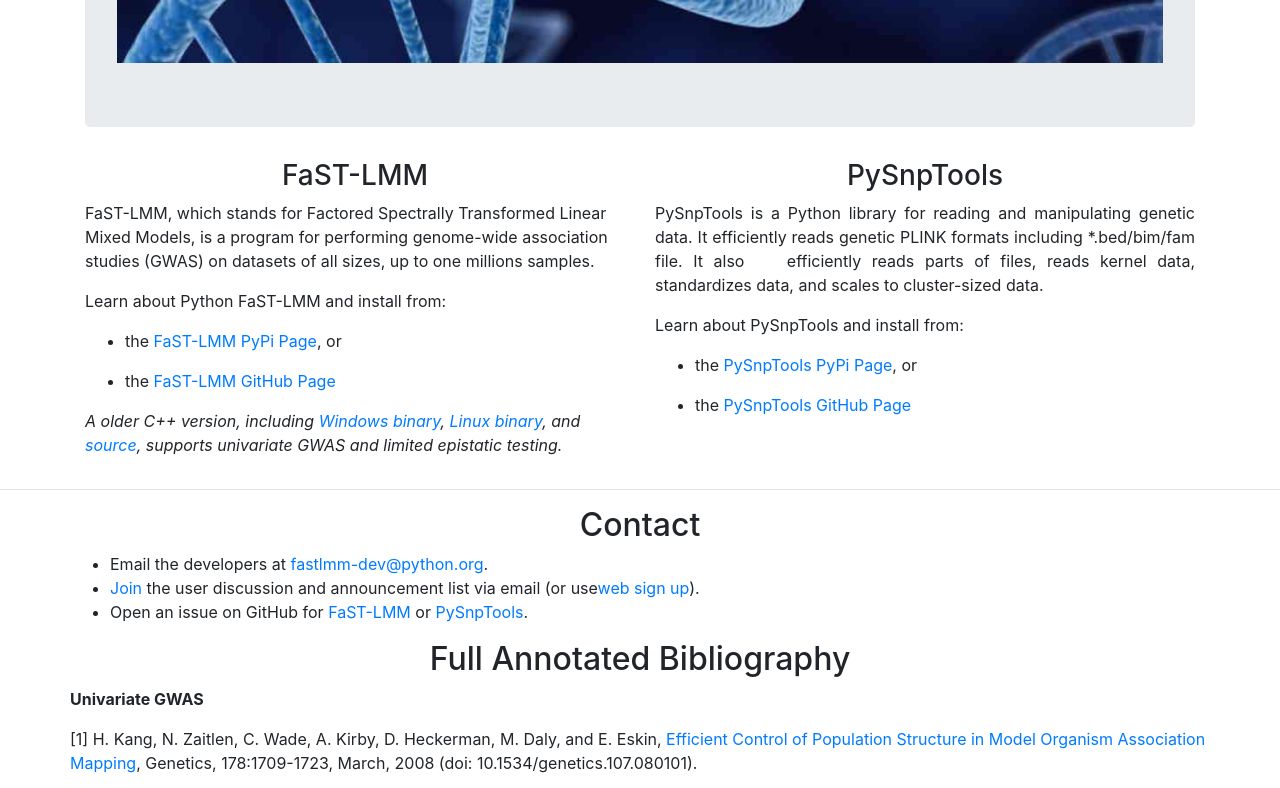
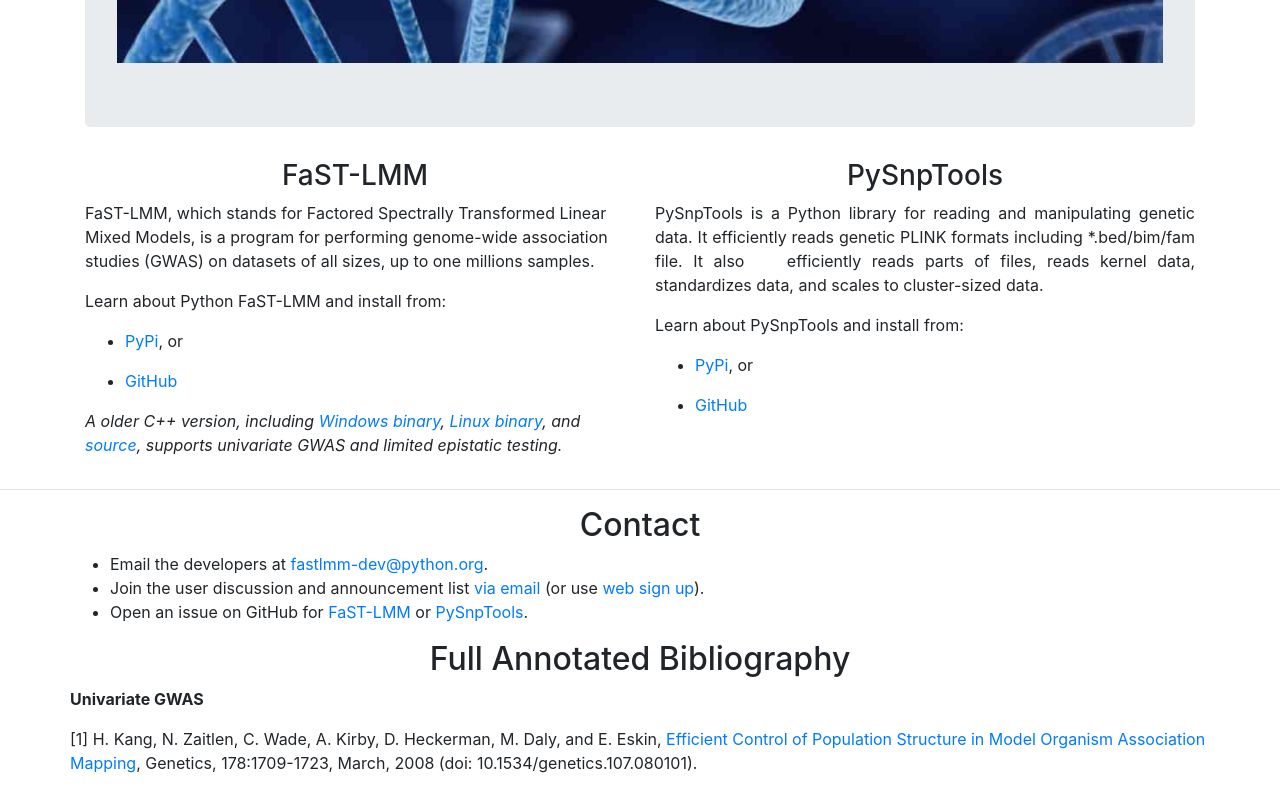
Before and after one commit to heckerma/fastlmm.github.io, a plain HTML site: page index.html in a window 1280 px wide. Shown: the part 495-1283 px from the top of the page. Drawn offline with Linux system fonts and the light colour scheme.

Commit message:
formating

```diff
--- a/index.html
+++ b/index.html
@@ -31,9 +31,9 @@
           <p class="text-left">Learn about Python FaST-LMM and install from:</p>
 <ul>
 	<li>
-	  <p class="text-left">the <a href="https://pypi.org/project/fastlmm/">FaST-LMM PyPi Page</a>, or</p>
+	  <p class="text-left"><a href="https://pypi.org/project/fastlmm/">PyPi</a>, or</p>
 		</li><li>
-		  <p class="text-left">the <a href="https://github.com/fastlmm/FaST-LMM">FaST-LMM GitHub Page</a></p>
+		  <p class="text-left"><a href="https://github.com/fastlmm/FaST-LMM">GitHub</a></p>
         </li>
           </ul><p class="text-left"><em>A older C++ version, including <a href="https://www.microsoft.com/en-us/download/details.aspx?id=52614">Windows binary</a>, <a href="https://www.microsoft.com/en-us/download/details.aspx?id=52588">Linux binary</a>, and <a href="https://www.microsoft.com/en-us/download/details.aspx?id=52559">source</a>, supports univariate GWAS and limited epistatic testing.</em></p>
           </p>
@@ -45,9 +45,9 @@
           <p class="text-left">Learn about  PySnpTools and install from:</p>
 <ul>
 	<li>
-	  <p class="text-left">the <a href="https://pypi.org/project/pysnptools/">PySnpTools PyPi Page</a>, or</p>
+	  <p class="text-left"> <a href="https://pypi.org/project/pysnptools/">PyPi</a>, or</p>
 		</li><li>
-		  <p class="text-left">the <a href="https://github.com/fastlmm/PySnpTools">PySnpTools GitHub Page</a></p>
+		  <p class="text-left"> <a href="https://github.com/fastlmm/PySnpTools">GitHub</a></p>
         </li>
           </ul>
 
@@ -63,7 +63,7 @@
         <div class="row">
           <ul>
             <li> Email the developers at<a href="mailtto: fastlmm-dev@python.org"> fastlmm-dev@python.org</a>.</li>
-            <li><a href="mailto:fastlmm-user-join@python.org?subject=Subscribe">Join</a> the user discussion and announcement list via email (or use<a href="https://mail.python.org/mailman3/lists/fastlmm-user.python.org">web sign up</a>).</li>
+			  <li>Join the user discussion and announcement list <a <a href="mailto:fastlmm-user-join@python.org?subject=Subscribe">via email</a> (or use&nbsp;<a href="https://mail.python.org/mailman3/lists/fastlmm-user.python.org">web sign up</a>).</li>
             <li>Open an issue on GitHub for <a href="https://github.com/fastlmm/FaST-LMM/issues">FaST-LMM</a>
 				or <a href="https://github.com/fastlmm/PySnpTools/issues">PySnpTools</a>.</li>
 			  </ul>
```
